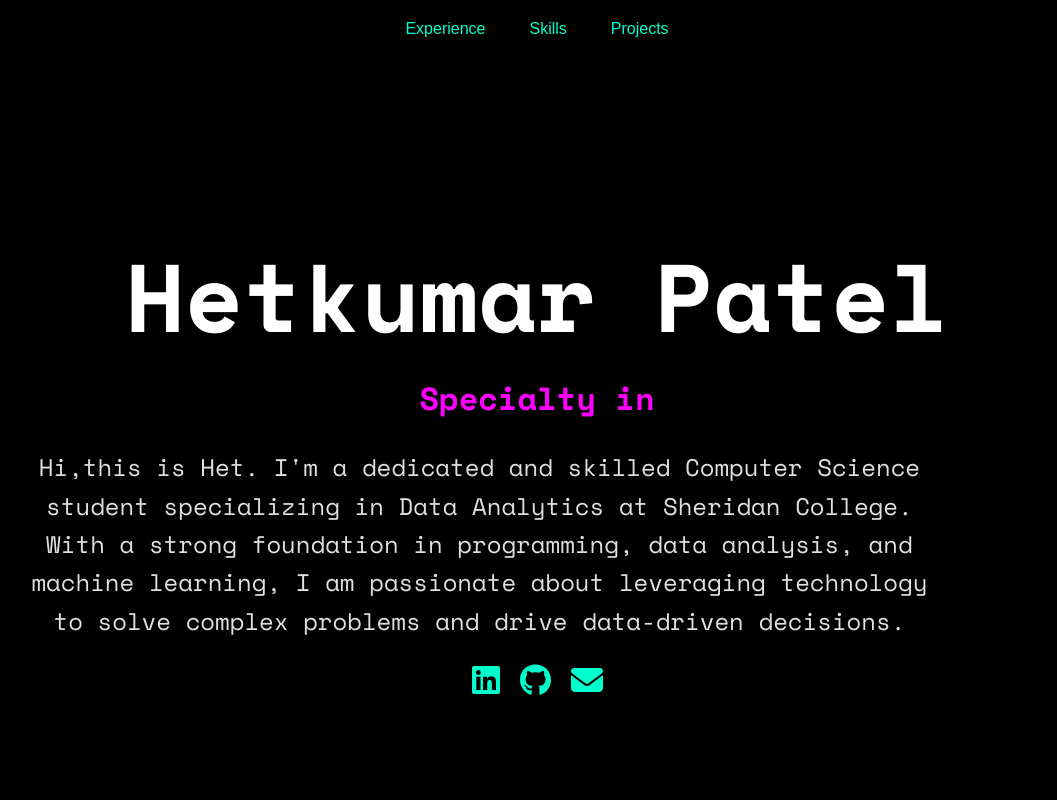
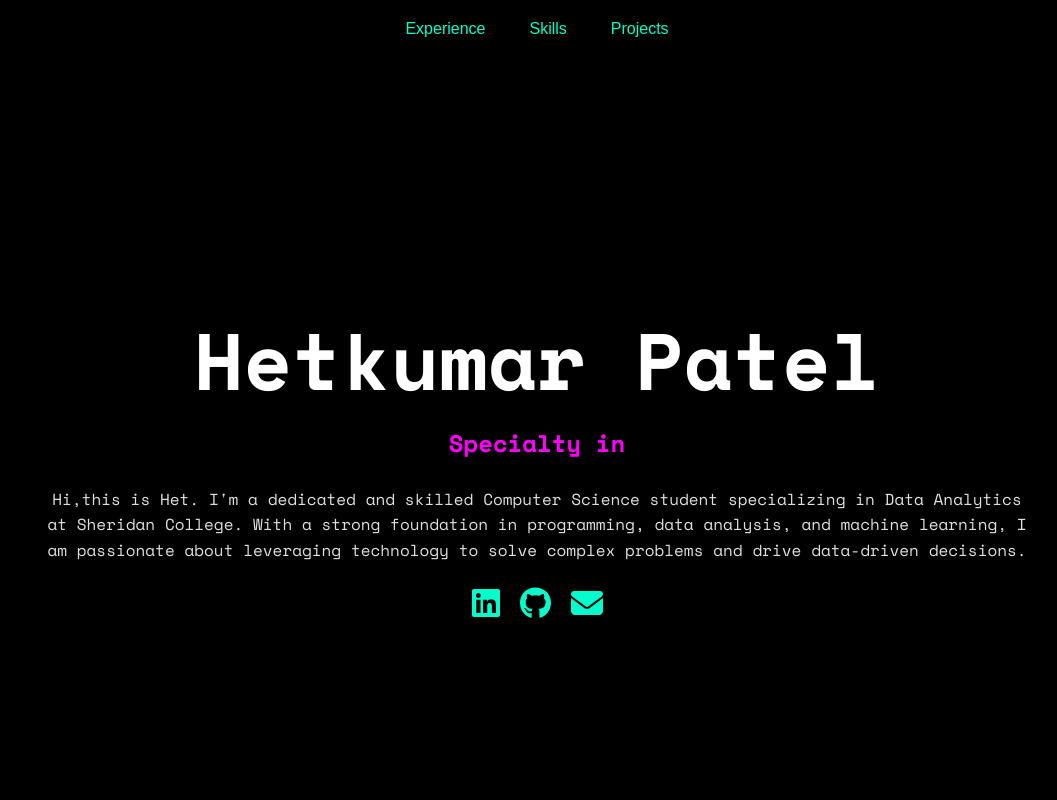
Before and after one commit to het0814/het0814.github.io, a React (Create React App) app: page / in a window 1280 px wide. Shown: the top 800 px of the page, without its empty margins (103-1160 px from the left). Built offline with nearby package versions, Linux system fonts and the light colour scheme.

Commit message:
reduced font

```diff
--- a/src/App.css
+++ b/src/App.css
@@ -34,7 +34,7 @@ body {
 }
 
 #hero h1 {
-  font-size: clamp(2rem, 8vw, 6rem);
+  font-size: clamp(2rem, 8vw, 5rem);
   margin: 0;
   color: var(--primary-color);
   max-width: 90%;
@@ -44,7 +44,7 @@ body {
 }
 
 #hero h2 {
-  font-size: clamp(1rem, 4vw, 2rem);
+  font-size: clamp(1rem, 4vw, 1.5rem);
   margin: 0;
   color: var(--primary-color);
   max-width: 80%;
@@ -53,10 +53,10 @@ body {
 }
 
 #hero p {
-  font-size: clamp(1rem, 2.5vw, 1.5rem);
+  font-size: clamp(1rem, 2.5vw, 1rem);
   margin: 0.5rem 0;
   color: var(--text-color);
-  max-width: 90%;
+  max-width: 100%;
   word-wrap: break-word;
   text-wrap: balance;
 }
```
